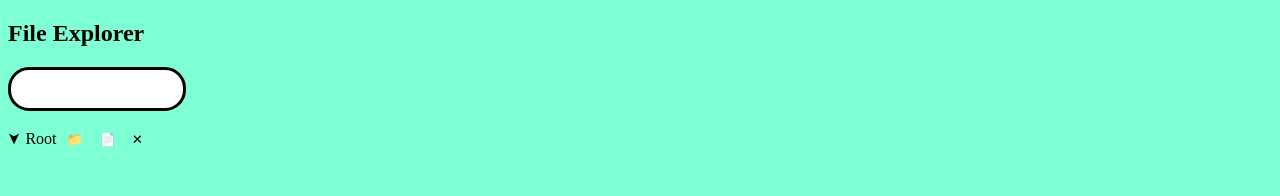
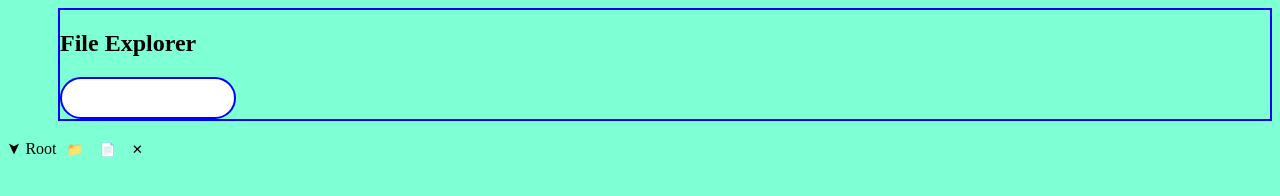
Before and after one commit to rajnandini190/assignment1, a plain HTML site: page index.html in a window 1280 px wide. Drawn offline with Linux system fonts and the light colour scheme.

Commit message:
Update style.css

```diff
--- a/style.css
+++ b/style.css
@@ -1,8 +1,12 @@
 body{
     background-color: aquamarine;
 }
+.header{
+    border: 2px solid blue;
+    margin-left:50px;
+}
 #InputValueId{
-    border: solid;
+    border: 2px solid blue;
     border-radius: 21px;
     width: 168px;
     height: 36px;
```
